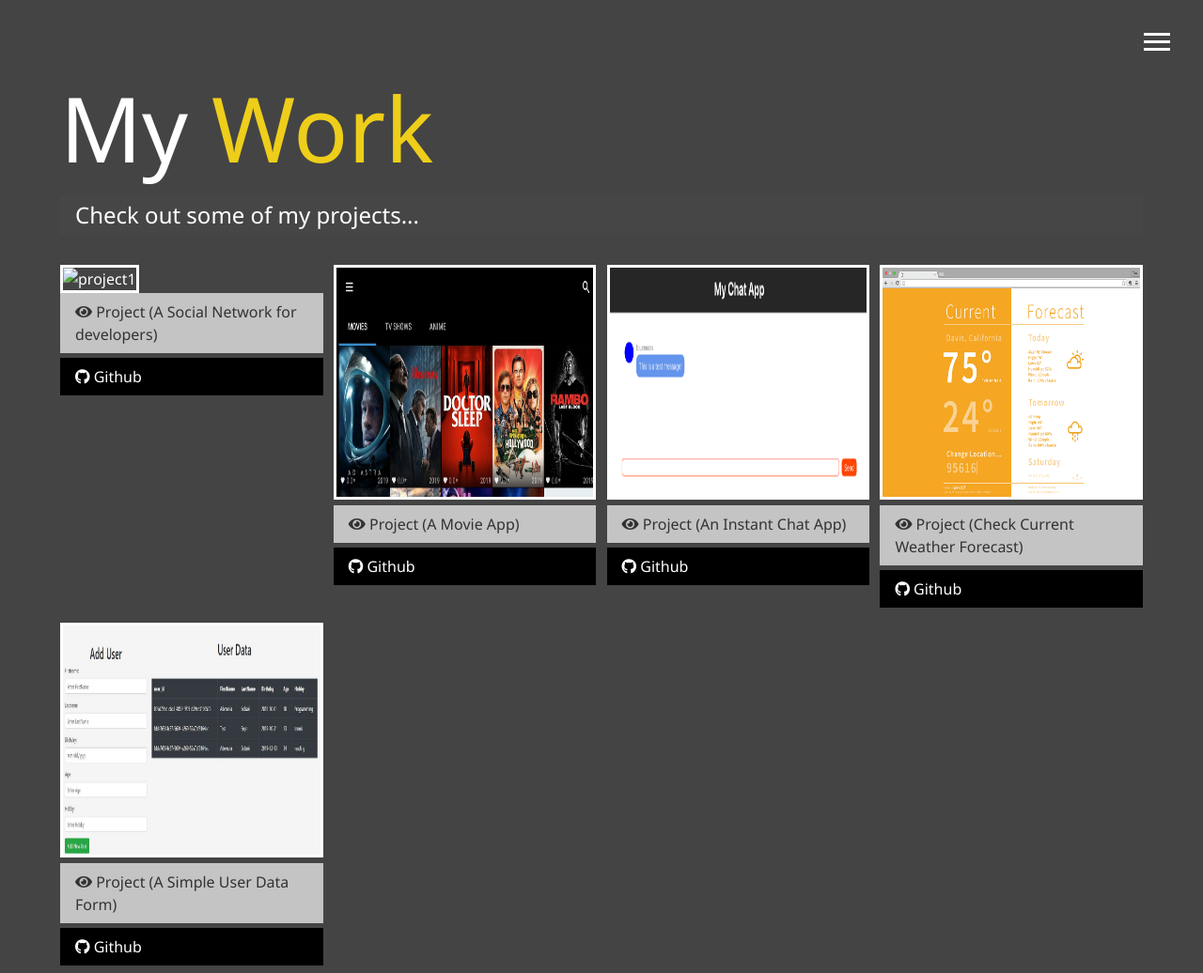
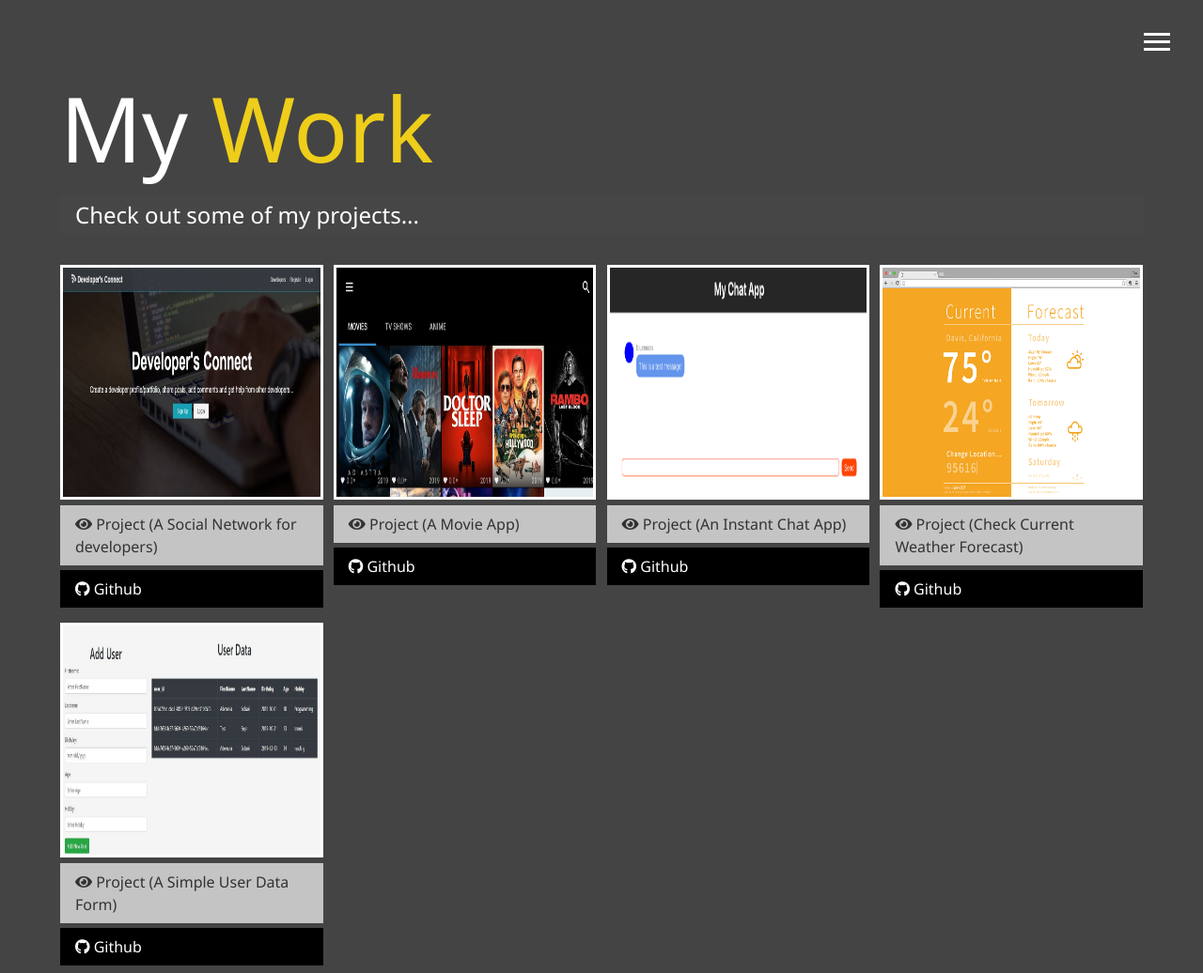
Before and after one commit to demola07/portfolio_demola, a website: page dist/work.html in a window 1280 px wide. Shown: the top 1036 px of the page at 94% size. Drawn offline with Linux system fonts and the light colour scheme.

Commit message:
updated work page

```diff
--- a/dist/work.html
+++ b/dist/work.html
@@ -50,7 +50,7 @@
       <div class="projects">
         <div class="item">
           <agit status href="https://devconnect-007.herokuapp.com/" target="_blank">
-            <img id="img" src="img/projects/project55.pg" alt="project1" />
+            <img id="img" src="img/projects/project55.png" alt="project1" />
           </agit status>
           <a
             href="https://devconnect-007.herokuapp.com/"
```
